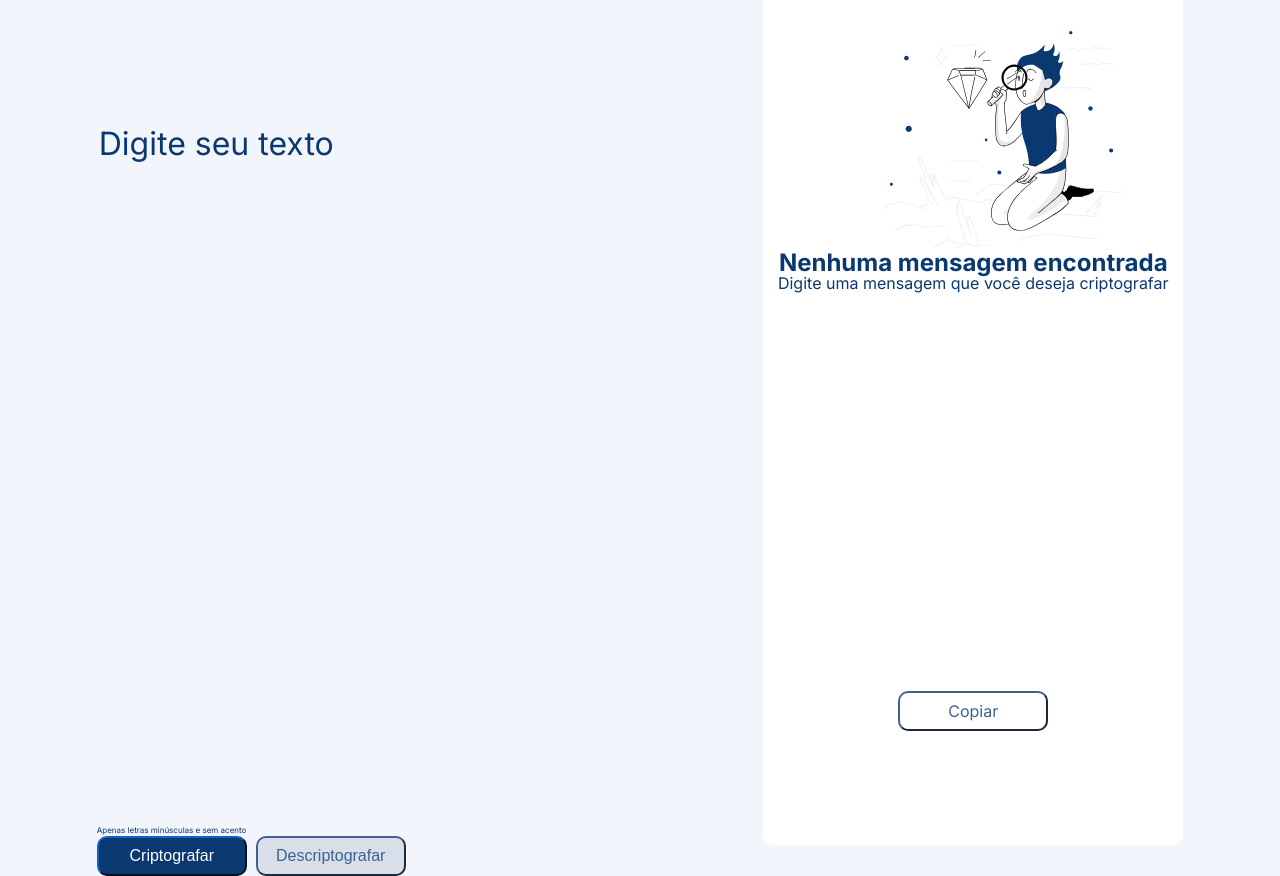
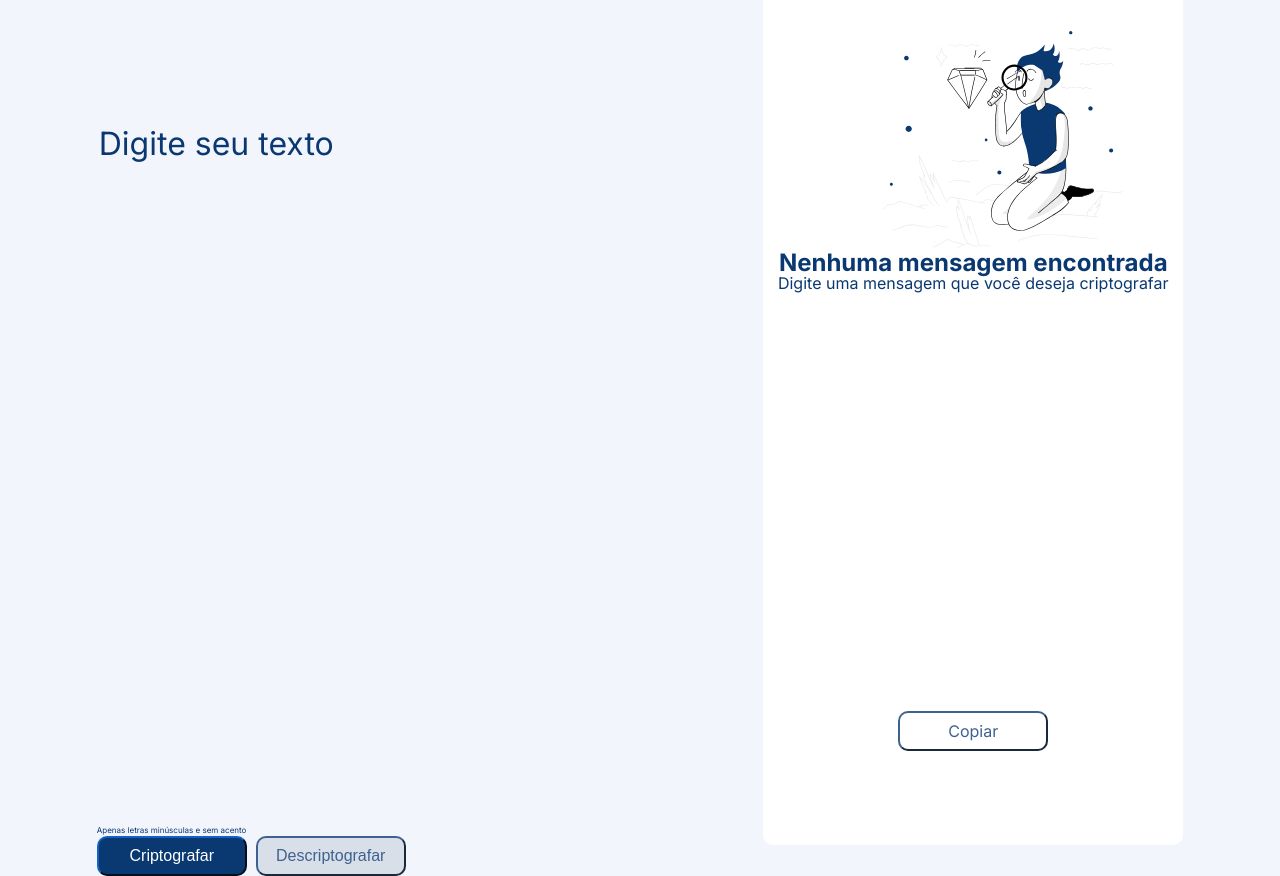
Before and after one commit to AylanaQueiroz/challenge_decodificador, a plain HTML site: page index.html in a window 1280 px wide. Shown: the part 100-976 px from the top of the page. Drawn offline with Linux system fonts and the light colour scheme; a web font is replaced by a local one.

Commit message:
Projeto versão desktop - teste botao copy margin top 80% buttons 140

```diff
--- a/styles.css
+++ b/styles.css
@@ -128,7 +128,7 @@ spam {
 .copy_button_end {
 
     text-align: center;
-    margin-top: 75%;
+    margin-top: 80%;
 
 }
 
```
